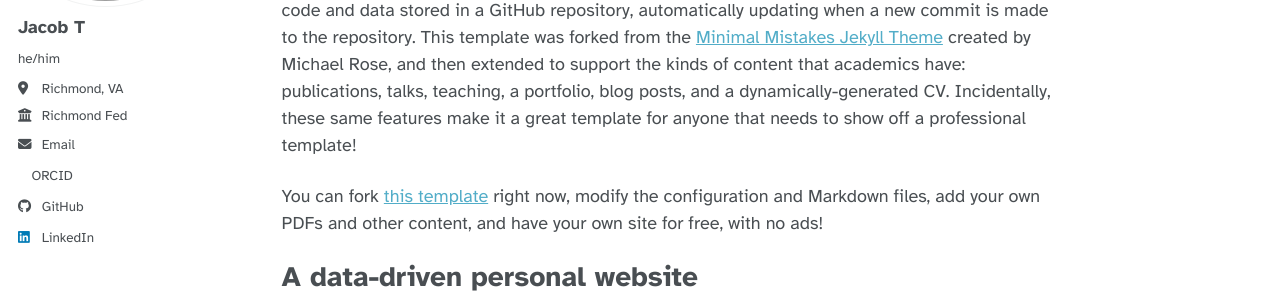
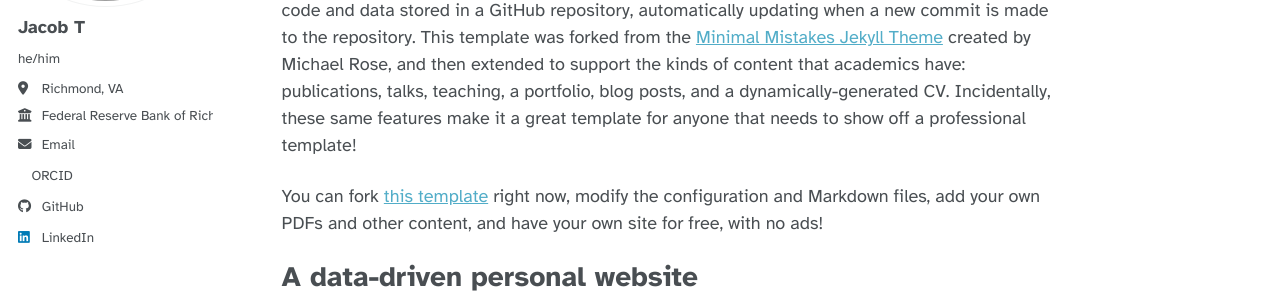
Before and after one commit to jacobedt/jacobedt.github.io, a Jekyll site: the page built from _pages/about.md, in a window 1280 px wide. Shown: the part 228-528 px from the top of the page. Built offline with Jekyll 4.4.1, drawn with Linux system fonts in a browser that asks for light colours; a style sheet for code colours, icons or effects is not loaded.

Commit message:
update config

```diff
--- a/_config.yml
+++ b/_config.yml
@@ -86,7 +86,7 @@ author:
   pronouns         : "he/him"
   bio              : # "Short biography for the left-hand sidebar"
   location         : "Richmond, VA"
-  employer         : "Richmond Fed"
+  employer         : "Federal Reserve Bank of Richmond"
   uri              : # URL
   email            : "jtitcomb03@gmail.com"
 
```
